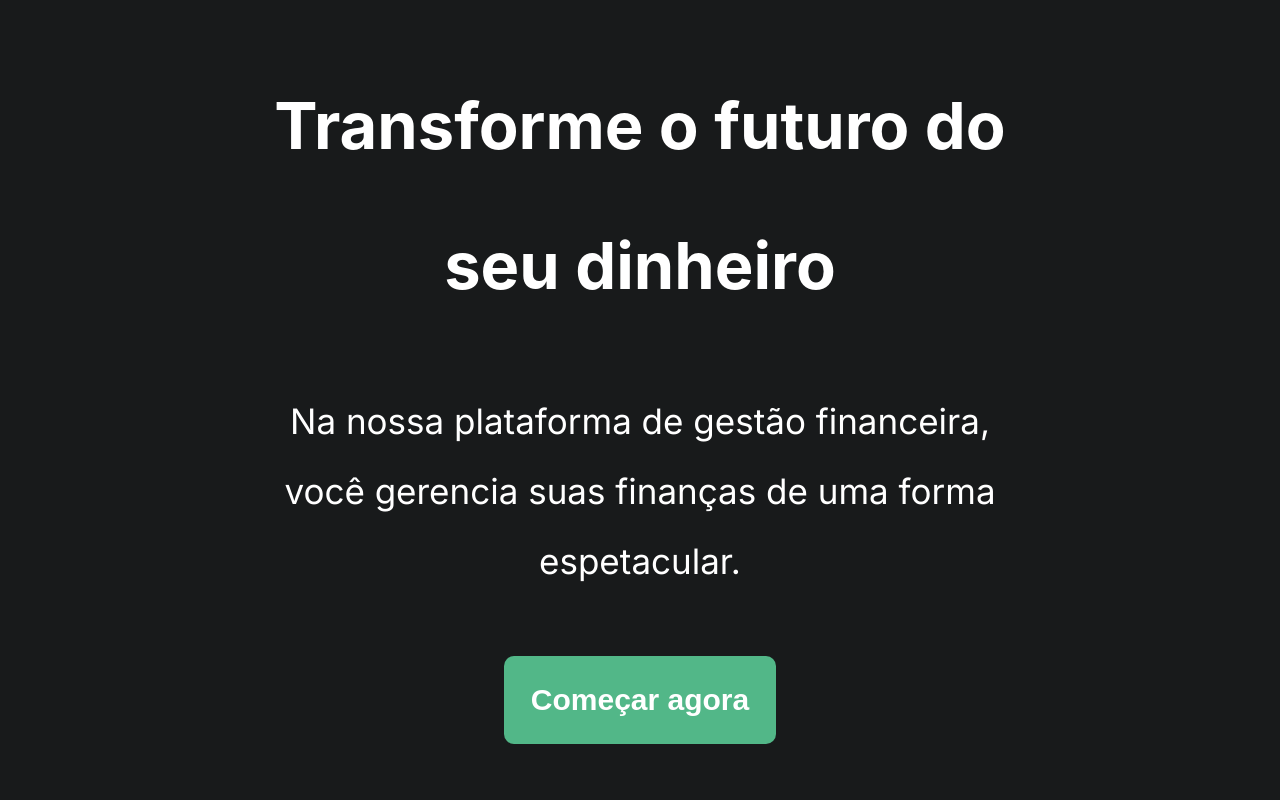
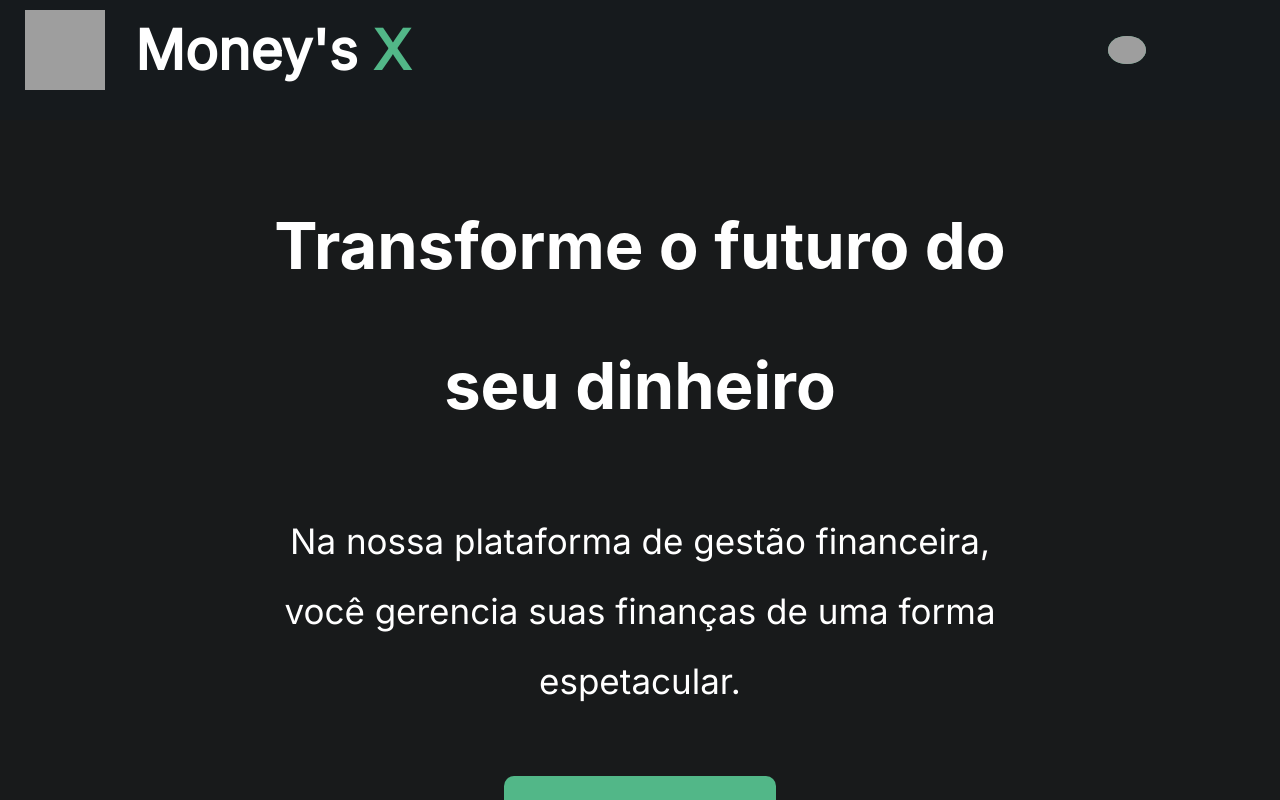
Before and after one commit to VicenteCarlos/tcc-project, a React (Vite) app: page / in a window 1280 px wide. Shown: the top 800 px of the page. Built offline with nearby package versions, Linux system fonts and the light colour scheme; grey boxes are pictures that could not be loaded.

Commit message:
style: alter font color on nav and .containerButton. ✨

```diff
--- a/src/pages/Home/components/Header/style.js
+++ b/src/pages/Home/components/Header/style.js
@@ -46,8 +46,7 @@ const HeaderStyled = styled.header`
 
       li:hover {
         transition: 0.7s;
-        color: white;
-        background-color: #52b788;
+        color: #008742;
         cursor: pointer;
       }
     }
--- a/src/pages/Home/index.jsx
+++ b/src/pages/Home/index.jsx
@@ -5,9 +5,9 @@ import { ModalProvider } from "../../contexts/ModalProvider";
 
 const Home = () => (
   <ModalProvider>
-    {/* <Header /> */}
+    <Header />
     <Main />
-    {/* <Footer /> */}
+    <Footer />
   </ModalProvider>
 );
 
```
